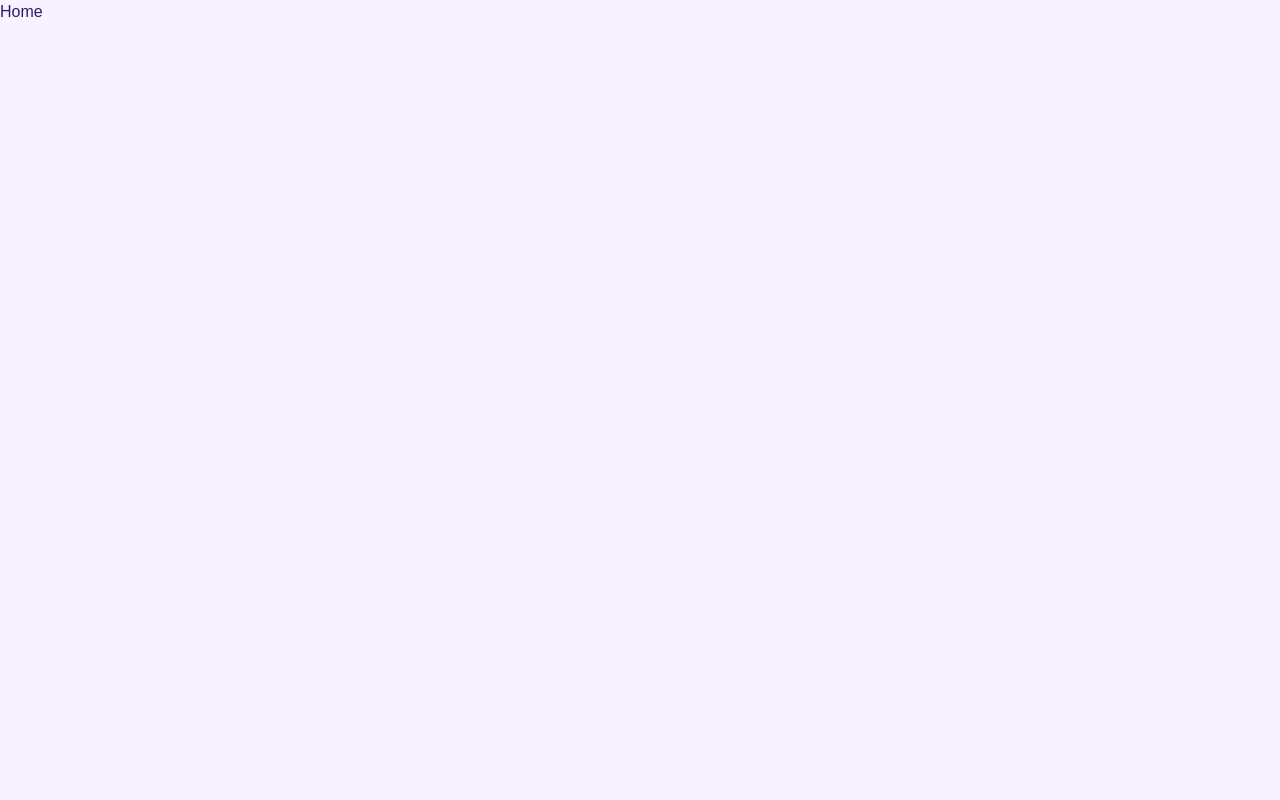
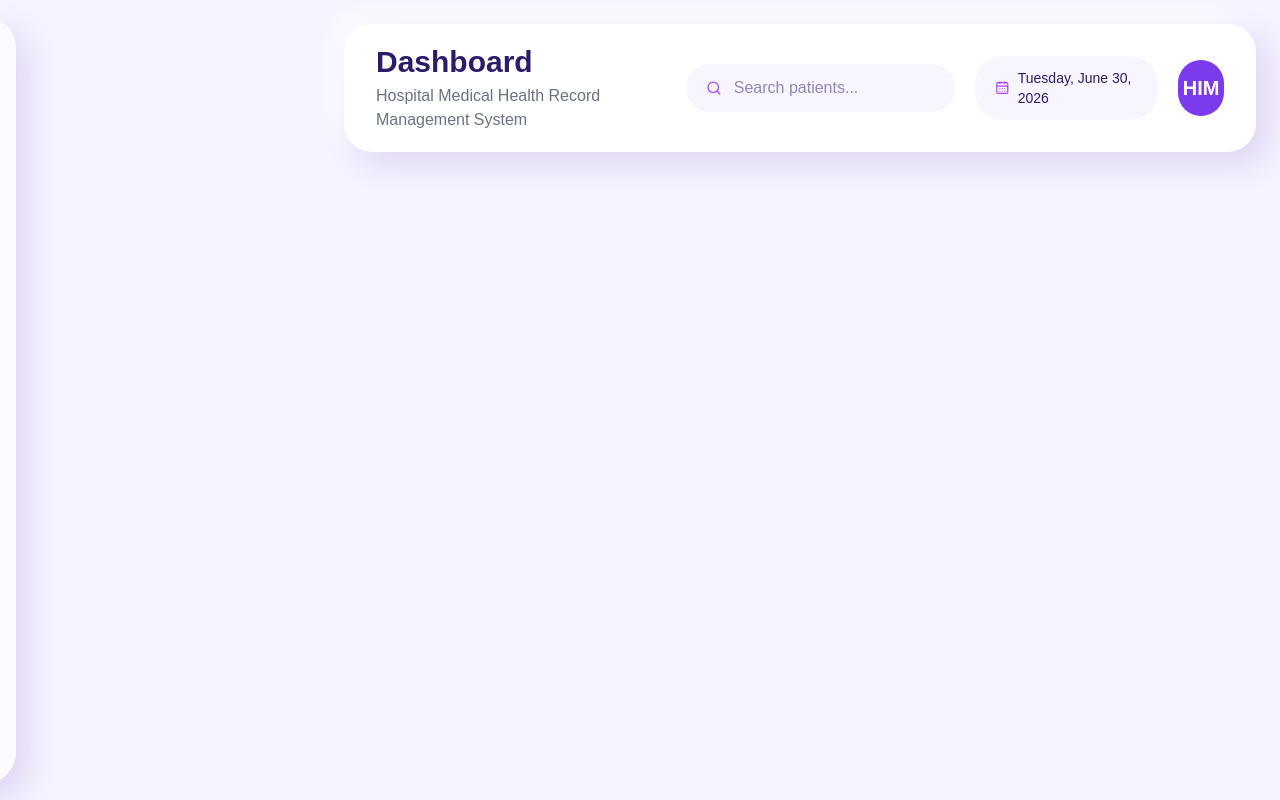
Before and after one commit to InshafRazmi/HIM-Assignment, a React (Vite) app: page / in a window 1280 px wide. Built offline with nearby package versions, Linux system fonts and the light colour scheme.

Commit message:
app route updated

```diff
--- a/src/components/routes/AppRoutes.jsx
+++ b/src/components/routes/AppRoutes.jsx
@@ -13,7 +13,7 @@
   return (
     <BrowserRouter>
       <Routes>
-        <Route path="/" element={<Home />} />
+        <Route path="/" element={< DashboardLayout/>} />
 
         <Route path="/dashboard" element={<DashboardLayout />}>
           <Route index element={<Dashboard />} />
```
